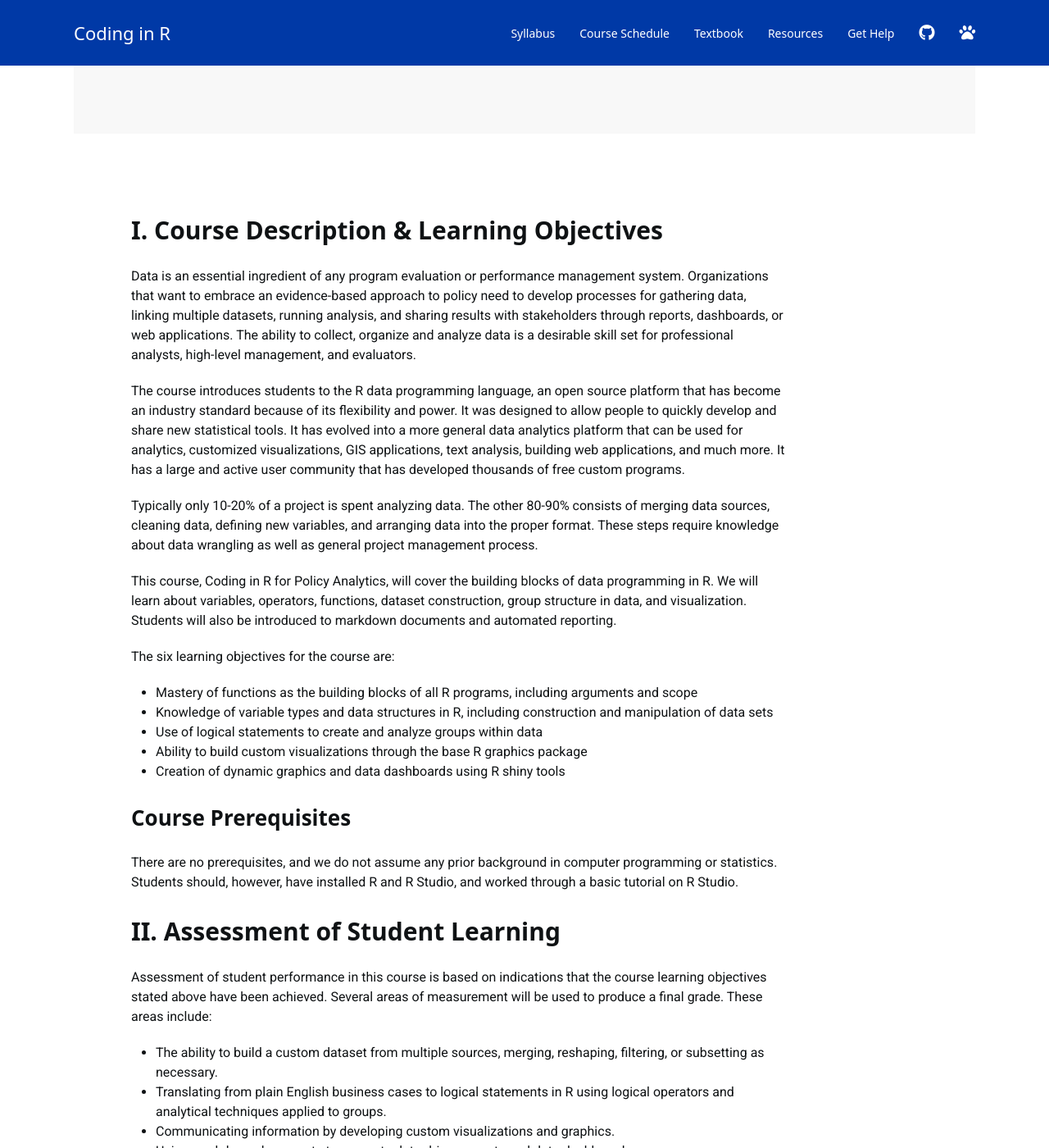
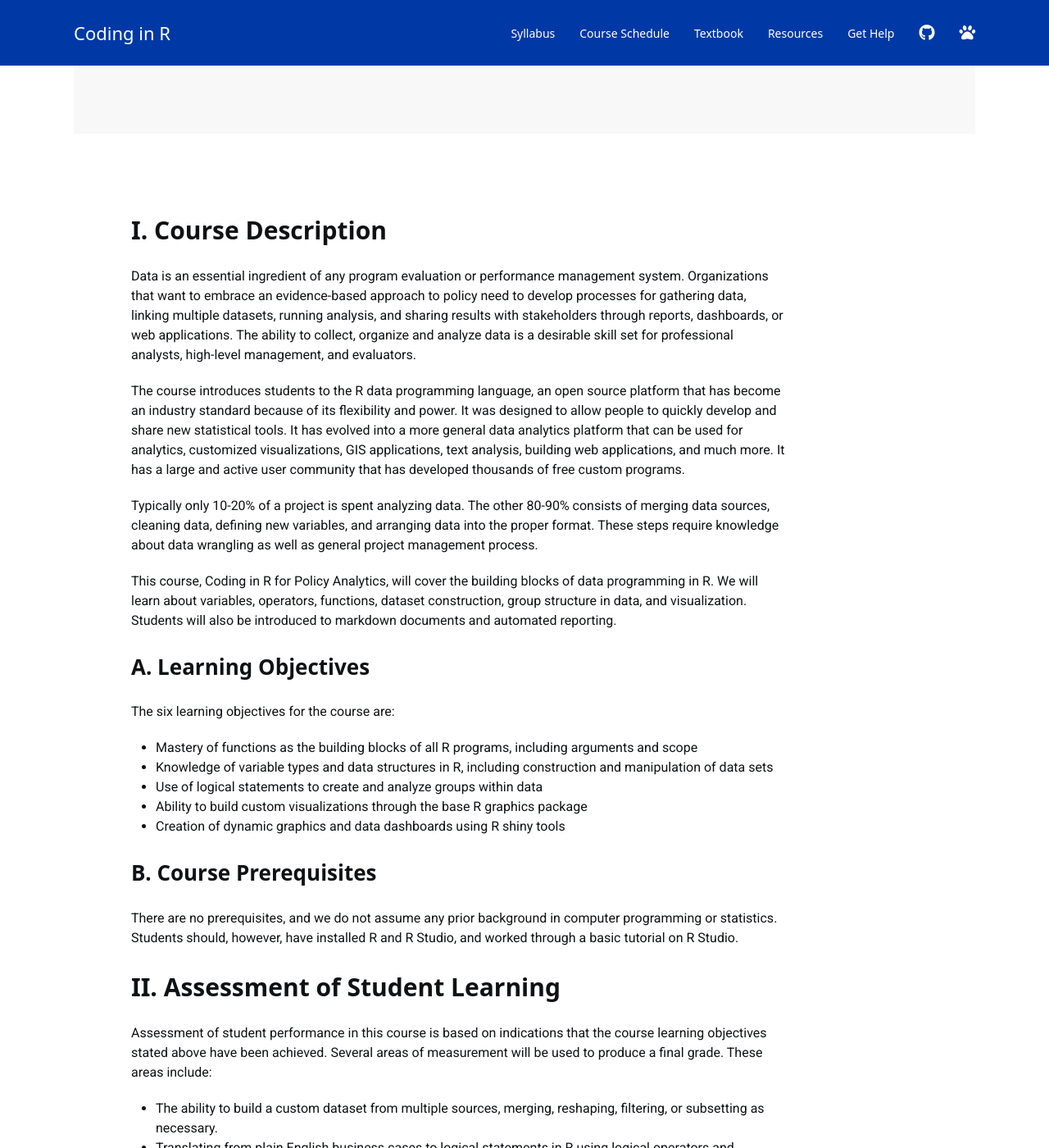
Before and after one commit to cssearcy/AYS-R-Coding-SPR-2020, a Jekyll site: the page built from index.md, in a window 1280 px wide and 1400 px high, scrolled down 2393 px. Shown: the whole window at 82% size. Built offline with Jekyll 4.4.1, drawn with Linux system fonts in a browser that asks for light colours; nearby versions of some CDN libraries; a script bundle is joined from its source files by our own code; library files that are not in the unit come from our copies; a style sheet for code colours, icons or effects is not loaded; part of the change alters nothing that is shown; some of the changed text lies outside the part shown.

```diff
--- a/index.md
+++ b/index.md
@@ -77,7 +77,7 @@ textbooks:
 
 ---
 
-# I.  Course Description & Learning Objectives
+# I.  Course Description
 
 Data is an essential ingredient of any program evaluation or performance management system. Organizations that want to embrace an evidence-based approach to policy need to develop processes for gathering data, linking multiple datasets, running analysis, and sharing results with stakeholders through reports, dashboards, or web applications. The ability to collect, organize and analyze data is a desirable skill set for professional analysts, high-level management, and evaluators.
 
@@ -87,6 +87,8 @@ Typically only 10-20% of a project is spent analyzing data. The other 80-90% con
 
 This course, Coding in R for Policy Analytics, will cover the building blocks of data programming in R. We will learn about variables, operators, functions, dataset construction, group structure in data, and visualization. Students will also be introduced to markdown documents and automated reporting.
 
+## A. Learning Objectives
+
 The six learning objectives for the course are:
 
 - Mastery of functions as the building blocks of all R programs, including arguments and scope
@@ -95,7 +97,7 @@ The six learning objectives for the course are:
 - Ability to build custom visualizations through the base R graphics package
 - Creation of dynamic graphics and data dashboards using R shiny tools
 
-## Course Prerequisites
+## B. Course Prerequisites
 
 There are no prerequisites, and we do not assume any prior background in computer programming or statistics. Students should, however, have installed R and R Studio, and worked through a basic tutorial on R Studio.
 
@@ -181,7 +183,7 @@ All course content is hosted on this website. Readings, assignments, and other c
 
 Students should be aware that the course instructor will attempt to respond to any course-related email as quickly as possible. Students are asked to allow between 24 and 48 hours for replies to direct instructor emails, generally, as a reasonable time to reply to questions or other issues posed in an email. Additionally, the general timeline for instructor grading or other feedback on assignments, either written work or online discussion work, is between 5 and 10 work days.
 
-## F.  Student Conduct: Expectation of Professional Behavior
+## F.  Student Conduct
 
 Respectful conversations and tolerance of others&#39; opinions will be strictly enforced. Any inappropriate language, threatening, harassing, or otherwise inappropriate behavior during discussion could result in the student(s) being administratively dropped from the course with no refund. Students are required to adhere to the behavior standards listed in the GSU Sudent Code of Conduct.
 
```
